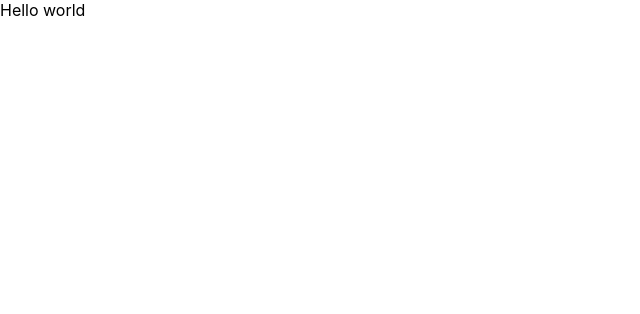
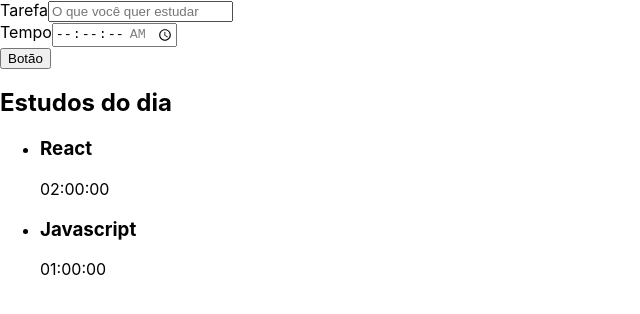
Before and after one commit to YasmimVieira/react-typescript, a React (Create React App) app: page / in a window 1280 px wide. Shown: the top 314 px of the page, without its empty margins (0-640 px from the left). Built offline with nearby package versions, Linux system fonts and the light colour scheme; the HTML template or start-up script is replaced by a standard one.

Commit message:
chore: create new components

```diff
--- a/src/App.tsx
+++ b/src/App.tsx
@@ -1,7 +1,12 @@
+import Button from "./components/Button";
+import Form from "./components/Form";
+import Lista from "./components/Lista/list";
+
 function App() {
   return (
     <div className="App">
-      Hello world
+      <Form />
+      <Lista />
     </div>
   );
 }
--- /dev/null
+++ b/src/components/Button/index.tsx
@@ -0,0 +1,11 @@
+import React from 'react';
+
+class Button extends React.Component {
+    render() {
+        return (
+            <button>Botão</button>
+        )
+    }
+}
+
+export default Button;
--- /dev/null
+++ b/src/components/Form/index.tsx
@@ -0,0 +1,37 @@
+import React from 'react';
+import Button from '../Button';
+
+class Form extends React.Component {
+    render() {
+        return (
+            <form action="">
+                <section>
+                    <label htmlFor="tarefa">Tarefa</label>
+                    <input
+                    type="text"
+                    name="tarefa"
+                    id="tarefa"
+                    placeholder="O que você quer estudar"
+                    required />
+                </section>
+                <section>
+                    <label htmlFor="time">Tempo</label>
+                    <input
+                    type="time"
+                    step="1"
+                    name="tempo"
+                    id="tempo"
+                    min="00:00:00"
+                    max="01:30:00"
+                    required
+                     />
+                </section>
+                <footer>
+                    <Button />
+                </footer>
+            </form>
+        )
+    }
+}
+
+export default Form;
--- /dev/null
+++ b/src/components/Lista/list.tsx
@@ -0,0 +1,26 @@
+import React from 'react';
+
+function Lista() {
+    const task = [{
+        task: 'React',
+        time: '02:00:00'
+    }, {
+        task: 'Javascript',
+        time: '01:00:00'
+    }]
+    return (
+        <aside>
+            <h2>Estudos do dia</h2>
+            <ul>
+                {task.map((item, index) => (
+                    <li key={index}>
+                        <h3>{item.task}</h3>
+                        <span>{item.time}</span>
+                    </li>
+                ))}
+            </ul>
+        </aside>
+    )
+}
+
+export default Lista
```
Also changed, not shown: public/index.html (+0 -23 lines).
